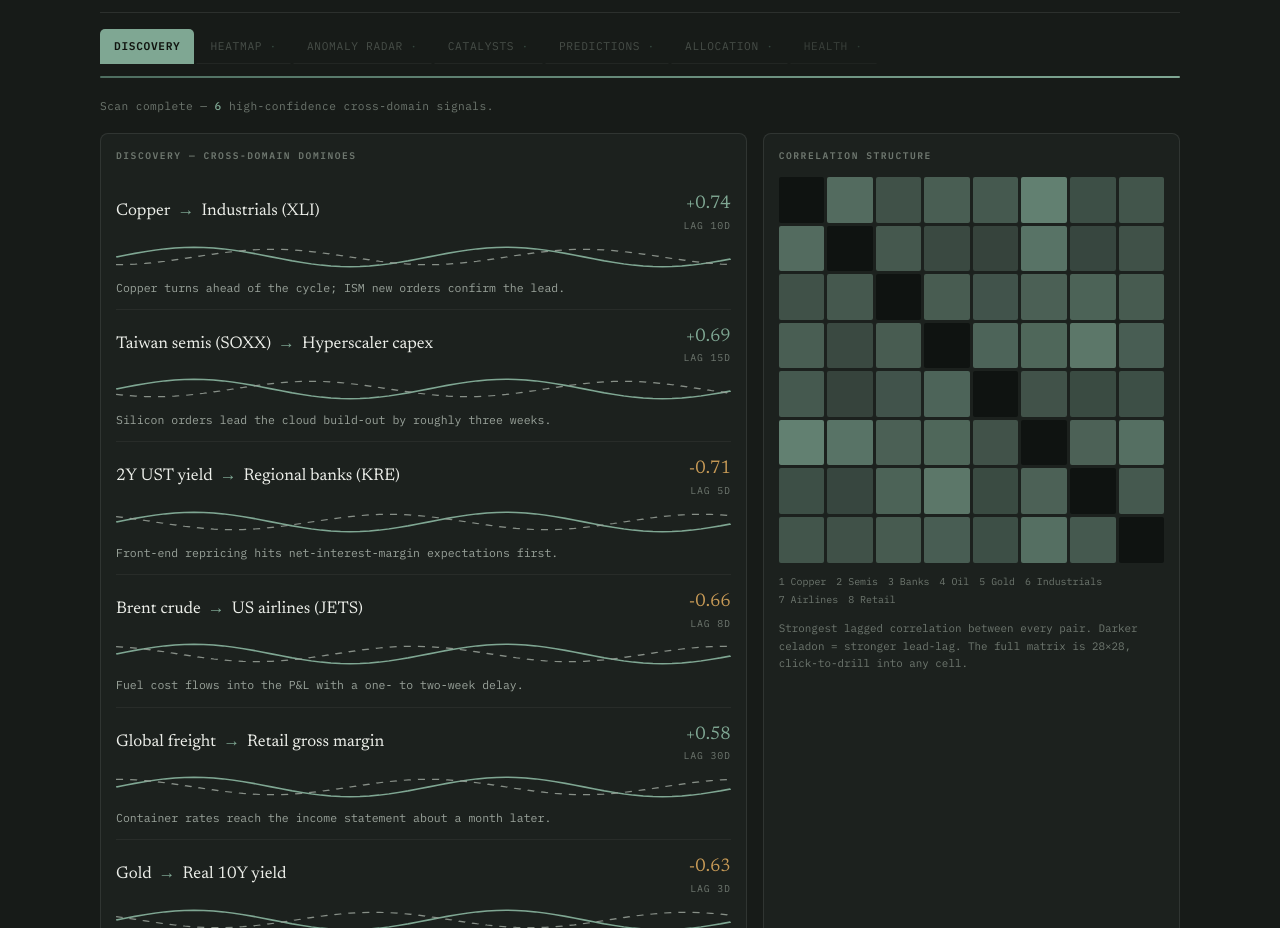
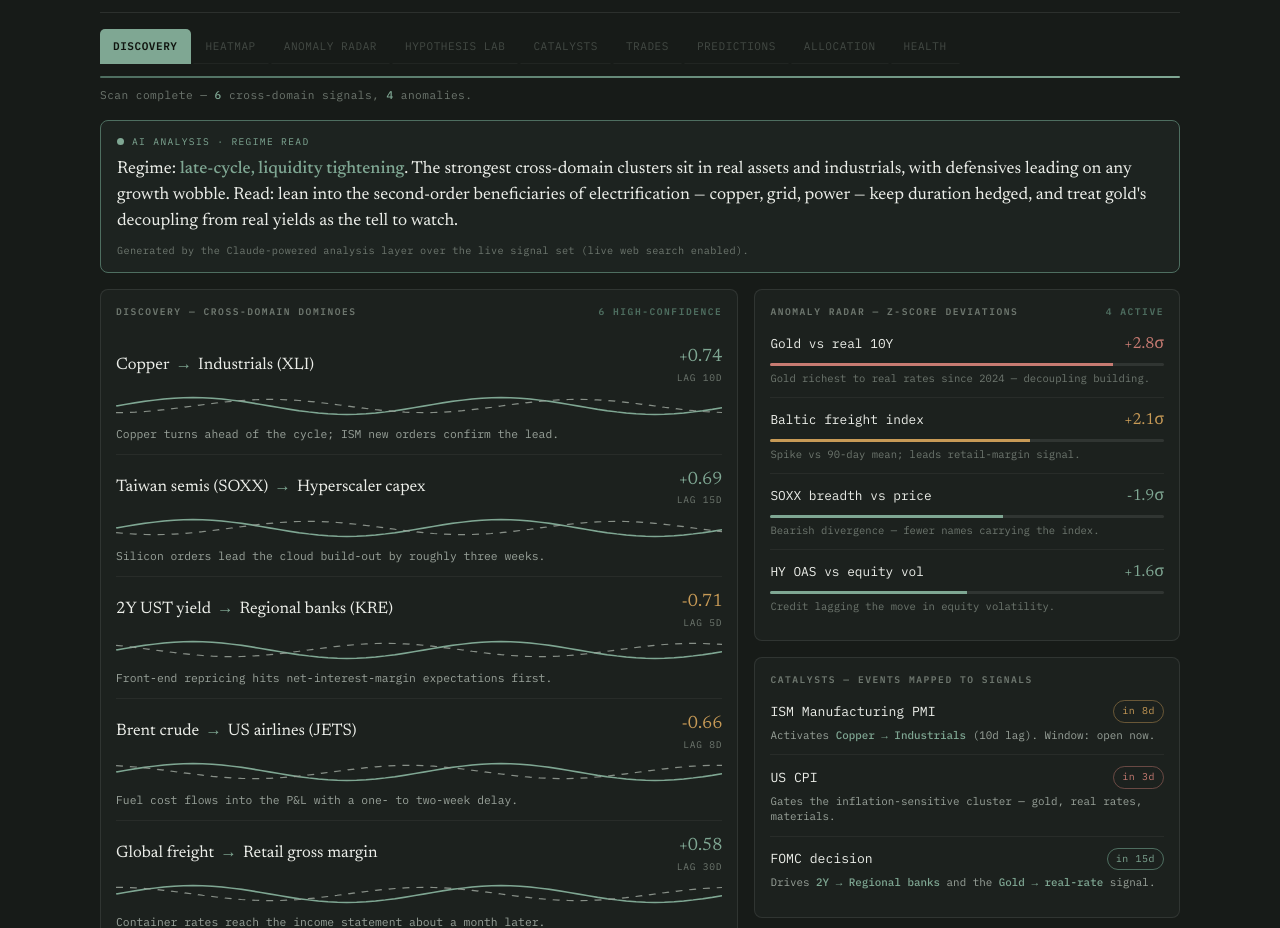
Before and after one commit to hkaresa/Portfolio.kh, a plain HTML site: page signal-demo.html in a window 1280 px wide. Shown: the part 85-1013 px from the top of the page. Drawn offline with Linux system fonts and the light colour scheme.

Commit message:
Add files via upload

```diff
--- a/signal-demo.html
+++ b/signal-demo.html
@@ -13,7 +13,7 @@
     --ink:#ECEEE9; --muted:#9AA39B; --faint:#6E776F;
     --celadon:#7FA793; --celadon-dim:#4E6E60;
     --line:rgba(255,255,255,.09); --line-2:rgba(255,255,255,.05);
-    --pos:#7FA793; --neg:#C79A56;
+    --pos:#7FA793; --neg:#C79A56; --hot:#C77B72;
     --serif:"Newsreader",Georgia,serif; --mono:"IBM Plex Mono",ui-monospace,monospace;
   }
   *{ box-sizing:border-box; }
@@ -22,59 +22,88 @@
     -webkit-font-smoothing:antialiased; padding:18px clamp(14px,3vw,26px) 26px; }
   .shell{ max-width:1080px; margin:0 auto; }
 
-  /* header */
   .head{ display:flex; align-items:flex-end; justify-content:space-between; gap:16px; flex-wrap:wrap; padding-bottom:15px; border-bottom:1px solid var(--line); }
   .head .mark{ font-family:var(--serif); font-size:1.85rem; font-weight:400; }
   .head .mark b{ color:var(--celadon); font-weight:500; }
   .head .sub{ color:var(--muted); font-size:.74rem; letter-spacing:.04em; margin-top:2px; }
   .pill{ font-size:.64rem; letter-spacing:.14em; text-transform:uppercase; color:var(--celadon); border:1px solid var(--celadon-dim); border-radius:999px; padding:5px 11px; white-space:nowrap; }
 
-  /* tab strip (only Discovery active) */
   .tabs{ display:flex; gap:2px; margin:16px 0 4px; overflow-x:auto; }
-  .tabs span{ font-size:.7rem; letter-spacing:.06em; text-transform:uppercase; padding:8px 13px; white-space:nowrap;
+  .tabs span{ font-size:.69rem; letter-spacing:.05em; text-transform:uppercase; padding:8px 12px; white-space:nowrap;
     color:var(--faint); border:1px solid transparent; border-bottom:1px solid var(--line); }
   .tabs span.on{ color:#10140F; background:var(--celadon); border-radius:5px 5px 0 0; border-bottom-color:var(--celadon); font-weight:600; }
-  .tabs span.off{ opacity:.55; }
-  .tabs span.off::after{ content:" ·"; color:var(--celadon-dim); }
+  .tabs span.off{ opacity:.5; }
 
-  /* scan bar */
-  .scan{ height:2px; background:var(--line); border-radius:2px; overflow:hidden; margin:12px 0 20px; }
+  .scan{ height:2px; background:var(--line); border-radius:2px; overflow:hidden; margin:12px 0 9px; }
   .scan i{ display:block; height:100%; width:0; background:linear-gradient(90deg,var(--celadon-dim),var(--celadon)); }
-  .scanline{ font-size:.7rem; color:var(--faint); letter-spacing:.04em; margin-bottom:18px; }
+  .scanline{ font-size:.7rem; color:var(--faint); letter-spacing:.04em; margin-bottom:16px; }
   .scanline b{ color:var(--celadon); font-weight:500; }
 
-  /* layout */
-  .grid{ display:grid; grid-template-columns:1.55fr 1fr; gap:16px; }
-  @media (max-width:780px){ .grid{ grid-template-columns:1fr; } }
+  /* AI analysis banner */
+  .ai{ border:1px solid var(--celadon-dim); background:rgba(127,167,147,.06); border-radius:8px; padding:14px 16px; margin-bottom:16px; }
+  .ai .lab{ display:flex; align-items:center; gap:8px; font-size:.6rem; letter-spacing:.14em; text-transform:uppercase; color:var(--celadon); margin-bottom:8px; }
+  .ai .lab::before{ content:""; width:7px; height:7px; border-radius:50%; background:var(--celadon); box-shadow:0 0 0 0 rgba(127,167,147,.6); animation:pulse 2.6s infinite; }
+  @keyframes pulse{ 70%{ box-shadow:0 0 0 7px rgba(127,167,147,0);} 100%{ box-shadow:0 0 0 0 rgba(127,167,147,0);} }
+  .ai .txt{ font-family:var(--serif); font-size:1.08rem; line-height:1.5; color:var(--ink); }
+  .ai .txt b{ color:var(--celadon); font-weight:500; }
+  .ai .src{ font-size:.64rem; color:var(--faint); margin-top:8px; letter-spacing:.03em; }
+
+  .grid{ display:grid; grid-template-columns:1.5fr 1fr; gap:16px; }
+  @media (max-width:820px){ .grid{ grid-template-columns:1fr; } }
   .panel{ background:var(--panel); border:1px solid var(--line); border-radius:8px; padding:15px; }
-  .panel h3{ font-size:.6rem; letter-spacing:.16em; text-transform:uppercase; color:var(--faint); margin:0 0 14px; font-weight:600; }
+  .panel h3{ font-size:.6rem; letter-spacing:.16em; text-transform:uppercase; color:var(--faint); margin:0 0 13px; font-weight:600; display:flex; justify-content:space-between; }
+  .panel h3 .ct{ color:var(--celadon-dim); }
 
-  /* discovery cards */
-  .sig{ display:grid; grid-template-columns:1fr auto; gap:6px 14px; align-items:center; padding:13px 0; border-top:1px solid var(--line-2); opacity:0; transform:translateY(6px); }
+  /* discovery */
+  .sig{ display:grid; grid-template-columns:1fr auto; gap:5px 14px; align-items:center; padding:12px 0; border-top:1px solid var(--line-2); opacity:0; transform:translateY(6px); }
   .sig:first-of-type{ border-top:0; }
   .sig.in{ opacity:1; transform:none; transition:opacity .5s ease, transform .5s ease; }
-  .sig .pair{ font-family:var(--serif); font-size:1.06rem; }
-  .sig .pair .arr{ color:var(--celadon); margin:0 7px; }
-  .sig .interp{ grid-column:1 / -1; font-size:.72rem; color:var(--muted); line-height:1.4; }
+  .sig .pair{ font-family:var(--serif); font-size:1.04rem; }
+  .sig .pair .arr{ color:var(--celadon); margin:0 6px; }
+  .sig .interp{ grid-column:1 / -1; font-size:.71rem; color:var(--muted); line-height:1.4; }
   .sig .nums{ text-align:right; white-space:nowrap; }
-  .sig .r{ font-family:var(--serif); font-size:1.15rem; }
+  .sig .r{ font-family:var(--serif); font-size:1.12rem; }
   .sig .r.pos{ color:var(--pos); } .sig .r.neg{ color:var(--neg); }
-  .sig .lag{ display:block; font-size:.62rem; color:var(--faint); letter-spacing:.08em; text-transform:uppercase; margin-top:1px; }
+  .sig .lag{ display:block; font-size:.6rem; color:var(--faint); letter-spacing:.08em; text-transform:uppercase; }
   .sig .spark{ grid-column:1 / -1; }
-  .sig svg{ display:block; width:100%; height:34px; }
+  .sig svg{ display:block; width:100%; height:30px; }
 
-  /* convergence callout */
-  .conv{ margin-top:16px; padding:13px 14px; border:1px solid var(--celadon-dim); border-radius:6px; background:rgba(127,167,147,.06); }
+  .conv{ margin-top:14px; padding:12px 14px; border:1px solid var(--celadon-dim); border-radius:6px; background:rgba(127,167,147,.06); }
   .conv .lab{ font-size:.6rem; letter-spacing:.12em; text-transform:uppercase; color:var(--celadon); }
-  .conv .txt{ font-family:var(--serif); font-size:1.05rem; margin-top:5px; line-height:1.35; }
-  .conv .win{ font-size:.7rem; color:var(--muted); margin-top:6px; }
+  .conv .txt{ font-family:var(--serif); font-size:1.02rem; margin-top:5px; line-height:1.35; }
+  .conv .win{ font-size:.68rem; color:var(--muted); margin-top:6px; }
   .conv .win b{ color:var(--celadon); }
 
+  /* anomaly radar */
+  .anom{ padding:10px 0; border-top:1px solid var(--line-2); }
+  .anom:first-of-type{ border-top:0; padding-top:0; }
+  .anom .top{ display:flex; justify-content:space-between; align-items:baseline; }
+  .anom .nm{ font-size:.8rem; color:var(--ink); }
+  .anom .z{ font-family:var(--serif); font-size:1rem; }
+  .anom .z.hi{ color:var(--hot); } .anom .z.mid{ color:var(--neg); } .anom .z.lo{ color:var(--celadon); }
+  .anom .bar{ height:3px; background:var(--line); border-radius:2px; margin-top:7px; overflow:hidden; }
+  .anom .bar i{ display:block; height:100%; }
+  .anom .note{ font-size:.66rem; color:var(--faint); margin-top:5px; }
+
+  /* catalysts */
+  .cat{ padding:11px 0; border-top:1px solid var(--line-2); }
+  .cat:first-of-type{ border-top:0; padding-top:0; }
+  .cat .top{ display:flex; align-items:center; gap:9px; }
+  .cat .ev{ font-size:.82rem; color:var(--ink); }
+  .cat .cd{ margin-left:auto; font-size:.62rem; letter-spacing:.06em; padding:3px 8px; border-radius:999px; white-space:nowrap; }
+  .cd.red{ color:var(--hot); border:1px solid rgba(199,123,114,.45); }
+  .cd.amb{ color:var(--neg); border:1px solid rgba(199,154,86,.45); }
+  .cd.cel{ color:var(--celadon); border:1px solid var(--celadon-dim); }
+  .cat .map{ font-size:.68rem; color:var(--muted); margin-top:5px; line-height:1.4; }
+  .cat .map b{ color:var(--celadon); font-weight:500; }
+
   /* heatmap */
-  .hm{ display:grid; grid-template-columns:repeat(8,1fr); gap:3px; }
+  .hmwrap{ margin-top:16px; }
+  .hm{ display:grid; grid-template-columns:repeat(8,1fr); gap:3px; max-width:520px; }
   .hm i{ aspect-ratio:1; border-radius:2px; }
   .hm-axis{ display:flex; flex-wrap:wrap; gap:4px 10px; margin-top:12px; font-size:.62rem; color:var(--faint); }
-  .hm-note{ font-size:.68rem; color:var(--faint); margin-top:12px; line-height:1.6; }
+  .hm-note{ font-size:.68rem; color:var(--faint); margin-top:10px; line-height:1.6; }
+  .hm-note b{ color:var(--muted); }
 
   .foot{ margin-top:18px; padding-top:14px; border-top:1px solid var(--line); color:var(--faint); font-size:.68rem; line-height:1.65; }
   .foot b{ color:var(--muted); font-weight:500; }
@@ -87,31 +116,38 @@
   <div class="head">
     <div>
       <div class="mark"><b>Pattern</b> Reconnaissance Station</div>
-      <div class="sub">cross-asset lagged-correlation discovery · AI analysis layer</div>
+      <div class="sub">cross-asset lagged-correlation discovery · z-score anomalies · catalyst mapping · AI analysis</div>
     </div>
-    <span class="pill">Sample data · preview</span>
+    <span class="pill">Sample snapshot · preview</span>
   </div>
 
   <div class="tabs">
     <span class="on">Discovery</span>
     <span class="off">Heatmap</span>
-    <span class="off">Anomaly radar</span>
+    <span class="off">Anomaly Radar</span>
+    <span class="off">Hypothesis Lab</span>
     <span class="off">Catalysts</span>
+    <span class="off">Trades</span>
     <span class="off">Predictions</span>
     <span class="off">Allocation</span>
-    <span class="off" style="opacity:.4">Health</span>
+    <span class="off">Health</span>
   </div>
 
   <div class="scan"><i id="scanBar"></i></div>
-  <div class="scanline" id="scanLine">Scanning <b>500,000+</b> cross-domain lagged pairs…</div>
+  <div class="scanline" id="scanLine">Scanning <b>500,000+</b> cross-domain lagged pairs across 28 series…</div>
+
+  <div class="ai">
+    <div class="lab">AI analysis · regime read</div>
+    <div class="txt">Regime: <b>late-cycle, liquidity tightening</b>. The strongest cross-domain clusters sit in real assets and industrials, with defensives leading on any growth wobble. Read: lean into the second-order beneficiaries of electrification — copper, grid, power — keep duration hedged, and treat gold's decoupling from real yields as the tell to watch.</div>
+    <div class="src">Generated by the Claude-powered analysis layer over the live signal set (live web search enabled).</div>
+  </div>
 
   <div class="grid">
 
-    <!-- DISCOVERY FEED -->
+    <!-- DISCOVERY -->
     <div class="panel">
-      <h3>Discovery — cross-domain dominoes</h3>
+      <h3>Discovery — cross-domain dominoes <span class="ct">6 high-confidence</span></h3>
       <div id="feed"></div>
-
       <div class="conv">
         <div class="lab">Convergence</div>
         <div class="txt">Three signals point the same way — toward <span style="color:var(--celadon)">Industrials</span>.</div>
@@ -119,23 +155,35 @@
       </div>
     </div>
 
-    <!-- HEATMAP TEASER -->
-    <div class="panel">
-      <h3>Correlation structure</h3>
-      <div class="hm" id="hm"></div>
-      <div class="hm-axis">
-        <span>1 Copper</span><span>2 Semis</span><span>3 Banks</span><span>4 Oil</span>
-        <span>5 Gold</span><span>6 Industrials</span><span>7 Airlines</span><span>8 Retail</span>
+    <!-- RIGHT COLUMN: anomalies + catalysts -->
+    <div style="display:flex; flex-direction:column; gap:16px;">
+      <div class="panel">
+        <h3>Anomaly Radar — z-score deviations <span class="ct">4 active</span></h3>
+        <div id="anoms"></div>
       </div>
-      <div class="hm-note">Strongest lagged correlation between every pair. Darker celadon = stronger lead-lag. The full matrix is 28&times;28, click-to-drill into any cell.</div>
+      <div class="panel">
+        <h3>Catalysts — events mapped to signals</h3>
+        <div id="cats"></div>
+      </div>
     </div>
+  </div>
 
+  <!-- HEATMAP -->
+  <div class="panel hmwrap">
+    <h3>Correlation structure <span class="ct">28 × 28 in full</span></h3>
+    <div class="hm" id="hm"></div>
+    <div class="hm-axis">
+      <span>1 Copper</span><span>2 Semis</span><span>3 Banks</span><span>4 Oil</span>
+      <span>5 Gold</span><span>6 Industrials</span><span>7 Airlines</span><span>8 Retail</span>
+    </div>
+    <div class="hm-note">Strongest lagged correlation between every pair; darker celadon = stronger lead-lag. <b>Industrials and Semis read as the transmission hubs</b> — the dominoes that knock over the most others. Click-to-drill in the full build.</div>
   </div>
 
   <div class="foot">
     <b>Illustrative preview of the Pattern Reconnaissance Station.</b> The full engine scans 500,000+ cross-domain lagged
-    correlations across equity, macro, and economic-health series, with an AI layer (Claude API + live search) that flags
-    anomalies, maps catalysts, and converges signals into allocation calls. Correlations, lags, and figures shown here are sample data.
+    correlations across ~28 equity, macro, and economic-health series, with z-score anomaly detection, a catalyst calendar
+    mapped to signals, multi-horizon portfolio allocation, and a Claude-powered analysis layer with live web search —
+    across nine tabs. The snapshot above is sample data, not a live feed.
   </div>
 </div>
 
@@ -144,7 +192,7 @@
 const reduce = matchMedia('(prefers-reduced-motion: reduce)').matches;
 const $ = s => document.querySelector(s);
 
-/* sample discovered signals (cross-domain dominoes) */
+/* discovery signals (cross-domain dominoes) */
 const SIGNALS = [
   { src:"Copper", dst:"Industrials (XLI)", lag:10, r:+0.74, note:"Copper turns ahead of the cycle; ISM new orders confirm the lead." },
   { src:"Taiwan semis (SOXX)", dst:"Hyperscaler capex", lag:15, r:+0.69, note:"Silicon orders lead the cloud build-out by roughly three weeks." },
@@ -153,68 +201,79 @@
   { src:"Global freight", dst:"Retail gross margin", lag:30, r:+0.58, note:"Container rates reach the income statement about a month later." },
   { src:"Gold", dst:"Real 10Y yield", lag:3, r:-0.63, note:"The classic inverse — watch the lead for an early regime break." },
 ];
-
-/* mini lead-lag sparkline: source line + lag-shifted target echo */
 function spark(lag, r){
-  const W=260, H=34, N=64, pad=3;
-  const amp=(H/2-pad);
-  const phase=lag/40;
-  const sign=r<0?-1:1;
-  let src="", dst="";
-  for(let i=0;i<N;i++){
-    const x=(i/(N-1))*W;
-    const t=i/N*Math.PI*4;
-    const ys=H/2 - Math.sin(t)*amp*0.7;
-    const yd=H/2 - sign*Math.sin(t-phase*Math.PI*2)*amp*0.55;
-    src += (i?"L":"M")+x.toFixed(1)+" "+ys.toFixed(1)+" ";
-    dst += (i?"L":"M")+x.toFixed(1)+" "+yd.toFixed(1)+" ";
-  }
+  const W=260,H=30,N=64,pad=3,amp=(H/2-pad),phase=lag/40,sign=r<0?-1:1;
+  let src="",dst="";
+  for(let i=0;i<N;i++){const x=(i/(N-1))*W,t=i/N*Math.PI*4;
+    const ys=H/2-Math.sin(t)*amp*0.7, yd=H/2-sign*Math.sin(t-phase*Math.PI*2)*amp*0.55;
+    src+=(i?"L":"M")+x.toFixed(1)+" "+ys.toFixed(1)+" "; dst+=(i?"L":"M")+x.toFixed(1)+" "+yd.toFixed(1)+" ";}
   return `<svg viewBox="0 0 ${W} ${H}" preserveAspectRatio="none" aria-hidden="true">
     <path d="${src}" fill="none" stroke="var(--celadon)" stroke-width="1.5"/>
-    <path d="${dst}" fill="none" stroke="var(--muted)" stroke-width="1.2" stroke-dasharray="3 3" opacity="0.85"/>
-  </svg>`;
+    <path d="${dst}" fill="none" stroke="var(--muted)" stroke-width="1.2" stroke-dasharray="3 3" opacity="0.85"/></svg>`;
 }
-
-const feed = $("#feed");
+const feed=$("#feed");
 SIGNALS.forEach(s=>{
   const el=document.createElement("div"); el.className="sig";
-  const cls = s.r>=0?"pos":"neg";
-  el.innerHTML = `
-    <div class="pair">${s.src}<span class="arr">→</span>${s.dst}</div>
-    <div class="nums"><span class="r ${cls}">${s.r>0?"+":""}${s.r.toFixed(2)}</span><span class="lag">lag ${s.lag}d</span></div>
-    <div class="spark">${spark(s.lag, s.r)}</div>
-    <div class="interp">${s.note}</div>`;
+  el.innerHTML=`<div class="pair">${s.src}<span class="arr">→</span>${s.dst}</div>
+    <div class="nums"><span class="r ${s.r>=0?'pos':'neg'}">${s.r>0?"+":""}${s.r.toFixed(2)}</span><span class="lag">lag ${s.lag}d</span></div>
+    <div class="spark">${spark(s.lag,s.r)}</div><div class="interp">${s.note}</div>`;
   feed.appendChild(el);
 });
 
-/* heatmap sample matrix (8x8, symmetric-ish), value 0..1 strength */
-const M = [
-  [1,.55,.30,.42,.38,.74,.28,.34],
-  [.55,1,.36,.22,.18,.61,.20,.30],
-  [.30,.36,1,.40,.33,.44,.46,.39],
-  [.42,.22,.40,1,.48,.50,.66,.41],
-  [.38,.18,.33,.48,1,.31,.24,.27],
-  [.74,.61,.44,.50,.31,1,.45,.58],
-  [.28,.20,.46,.66,.24,.45,1,.37],
-  [.34,.30,.39,.41,.27,.58,.37,1],
+/* anomaly radar (z-scores) */
+const ANOM=[
+  { nm:"Gold vs real 10Y", z:+2.8, note:"Gold richest to real rates since 2024 — decoupling building." },
+  { nm:"Baltic freight index", z:+2.1, note:"Spike vs 90-day mean; leads retail-margin signal." },
+  { nm:"SOXX breadth vs price", z:-1.9, note:"Bearish divergence — fewer names carrying the index." },
+  { nm:"HY OAS vs equity vol", z:+1.6, note:"Credit lagging the move in equity volatility." },
 ];
+const anoms=$("#anoms");
+ANOM.forEach(a=>{
+  const mag=Math.min(1,Math.abs(a.z)/3.2);
+  const cls=Math.abs(a.z)>=2.5?"hi":Math.abs(a.z)>=2?"mid":"lo";
+  const col=cls==="hi"?"var(--hot)":cls==="mid"?"var(--neg)":"var(--celadon)";
+  const el=document.createElement("div"); el.className="anom";
+  el.innerHTML=`<div class="top"><span class="nm">${a.nm}</span><span class="z ${cls}">${a.z>0?"+":""}${a.z.toFixed(1)}σ</span></div>
+    <div class="bar"><i style="width:${(mag*100).toFixed(0)}%;background:${col}"></i></div>
+    <div class="note">${a.note}</div>`;
+  anoms.appendChild(el);
+});
+
+/* catalysts (event -> signal) */
+const CATS=[
+  { ev:"ISM Manufacturing PMI", d:8, cls:"amb", map:"Activates <b>Copper → Industrials</b> (10d lag). Window: open now." },
+  { ev:"US CPI", d:3, cls:"red", map:"Gates the inflation-sensitive cluster — gold, real rates, materials." },
+  { ev:"FOMC decision", d:15, cls:"cel", map:"Drives <b>2Y → Regional banks</b> and the <b>Gold → real-rate</b> signal." },
+];
+const cats=$("#cats");
+CATS.forEach(c=>{
+  const el=document.createElement("div"); el.className="cat";
+  el.innerHTML=`<div class="top"><span class="ev">${c.ev}</span><span class="cd ${c.cls}">in ${c.d}d</span></div>
+    <div class="map">${c.map}</div>`;
+  cats.appendChild(el);
+});
+
+/* heatmap */
+const M=[
+ [1,.55,.30,.42,.38,.74,.28,.34],[.55,1,.36,.22,.18,.61,.20,.30],
+ [.30,.36,1,.40,.33,.44,.46,.39],[.42,.22,.40,1,.48,.50,.66,.41],
+ [.38,.18,.33,.48,1,.31,.24,.27],[.74,.61,.44,.50,.31,1,.45,.58],
+ [.28,.20,.46,.66,.24,.45,1,.37],[.34,.30,.39,.41,.27,.58,.37,1]];
 const hm=$("#hm");
-M.forEach((row,i)=> row.forEach((v,j)=>{
-  const cell=document.createElement("i");
-  if(i===j){ cell.style.background="#0F1311"; }
-  else { cell.style.background="var(--celadon)"; cell.style.opacity=(0.12+v*0.8).toFixed(2); }
-  hm.appendChild(cell);
+M.forEach((row,i)=>row.forEach((v,j)=>{
+  const c=document.createElement("i");
+  if(i===j){ c.style.background="#0F1311"; }
+  else { c.style.background="var(--celadon)"; c.style.opacity=(0.12+v*0.8).toFixed(2); }
+  hm.appendChild(c);
 }));
 
-/* scan animation, then reveal cards */
-function reveal(){ document.querySelectorAll(".sig").forEach((el,i)=> setTimeout(()=>el.classList.add("in"), reduce?0:120*i)); }
-if(reduce){ $("#scanBar").style.width="100%"; $("#scanLine").innerHTML="Scan complete — <b>6</b> high-confidence cross-domain signals."; reveal(); }
-else {
-  let p=0; const bar=$("#scanBar");
+/* scan -> reveal */
+function reveal(){ document.querySelectorAll(".sig").forEach((el,i)=>setTimeout(()=>el.classList.add("in"),reduce?0:110*i)); }
+if(reduce){ $("#scanBar").style.width="100%"; $("#scanLine").innerHTML="Scan complete — <b>6</b> cross-domain signals, <b>4</b> anomalies."; reveal(); }
+else{ let p=0; const bar=$("#scanBar");
   const t=setInterval(()=>{ p+=Math.random()*16+6; if(p>=100){ p=100; clearInterval(t);
-      $("#scanLine").innerHTML="Scan complete — <b>6</b> high-confidence cross-domain signals."; reveal(); }
-    bar.style.width=p+"%"; }, 90);
-}
+    $("#scanLine").innerHTML="Scan complete — <b>6</b> cross-domain signals, <b>4</b> anomalies."; reveal(); }
+    bar.style.width=p+"%"; },90); }
 </script>
 </body>
 </html>
```
Also changed, not shown: index.html (+8 -8 lines), 2 other files.
